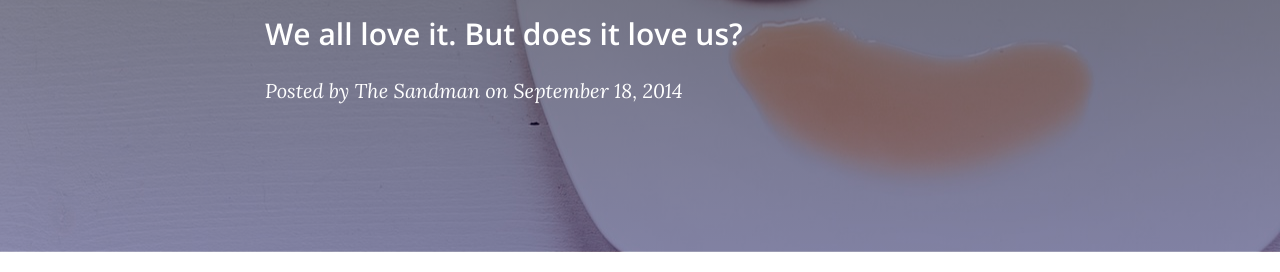
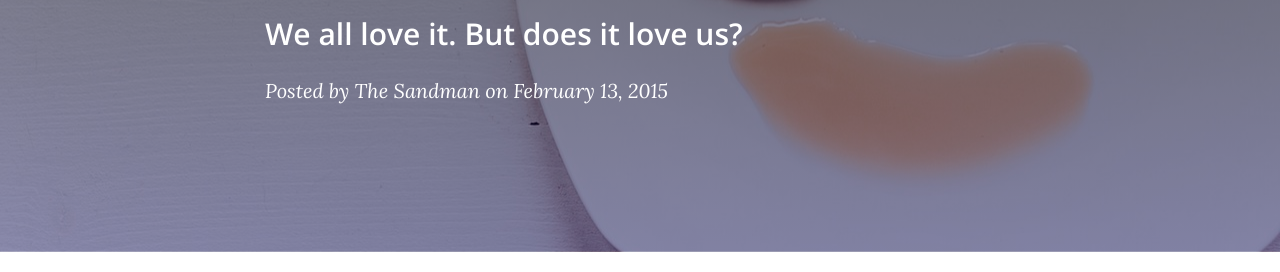
Before and after one commit to dreamcatcher95/dreamcatcher95.github.io, a Jekyll site: the page built from _posts/2015-02-13-food.markdown, in a window 1280 px wide and 900 px high. Shown: the part 224-496 px from the top of the window. Built offline with Jekyll 4.4.1, drawn with Linux system fonts in a browser that asks for light colours; nearby versions of some CDN libraries.

Commit message:
Changing post name and date

```diff
--- a/_posts/2014-09-18-i-believe.markdown
+++ b/_posts/2015-02-13-food.markdown
@@ -2,7 +2,7 @@
 layout:     post
 title:      "Food"
 subtitle:   "We all love it. But does it love us?"
-date:       2014-09-18 12:00:00
+date:       2015-02-13 12:00:00
 author:     "The Sandman"
 header-img: "img/breakfast.jpg"
 ---
```
